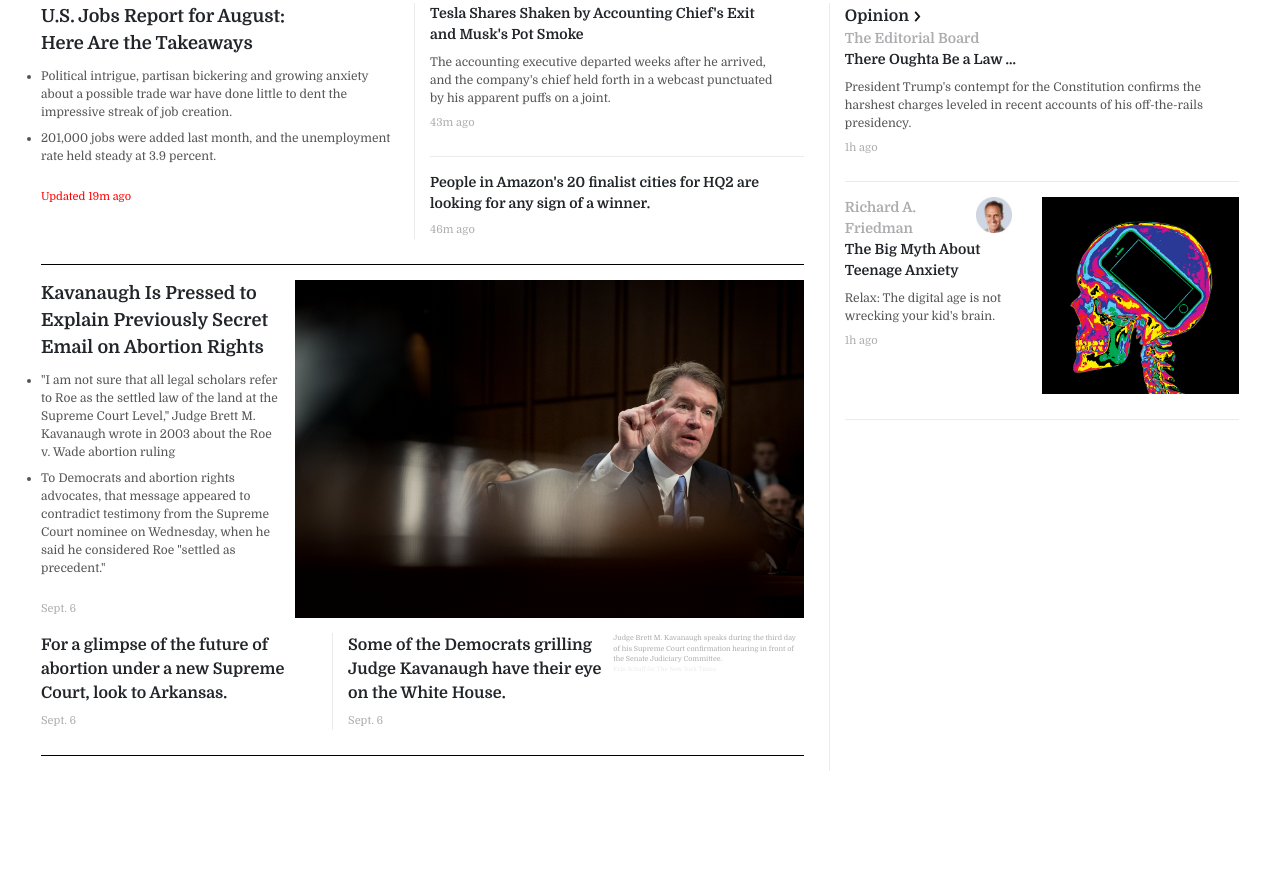
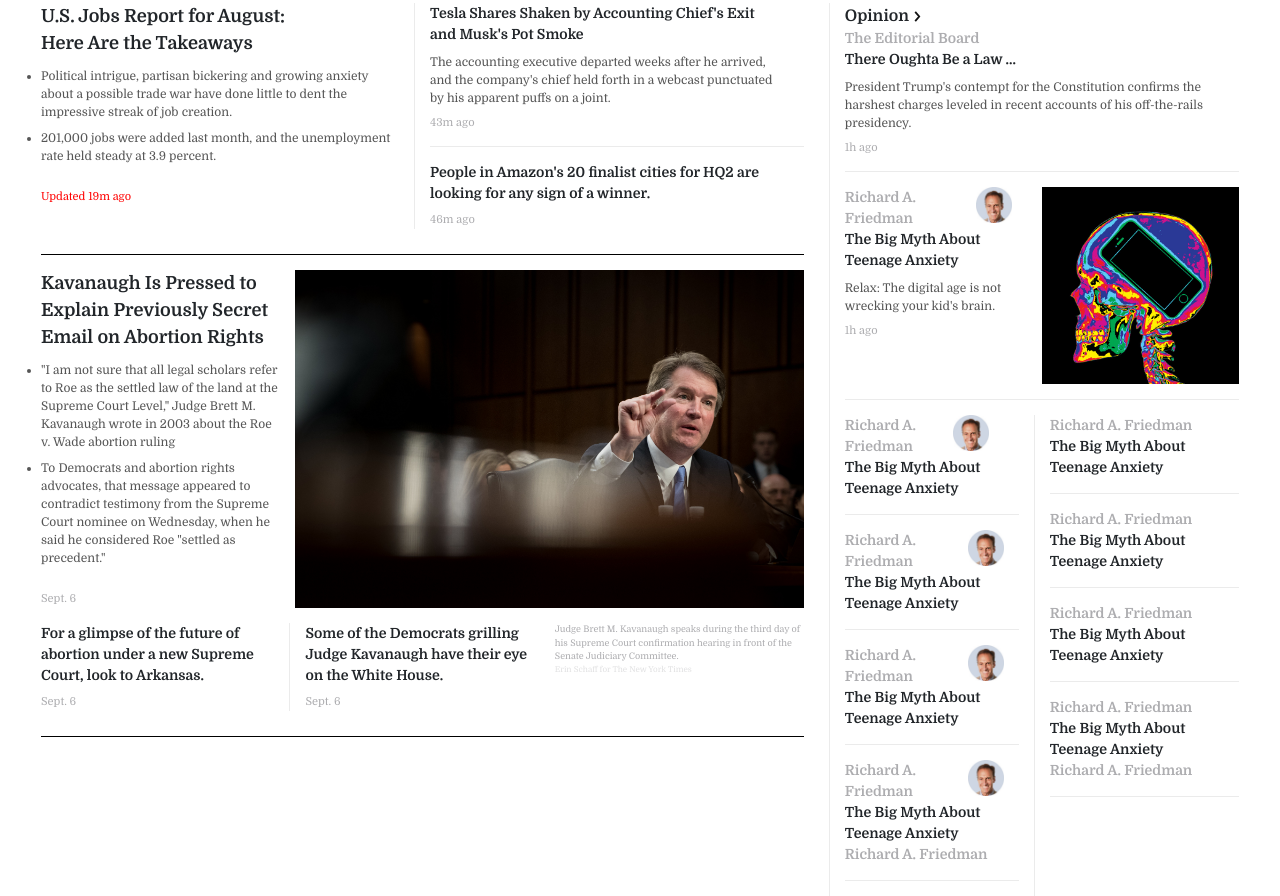
Before and after one commit to MichaelMeow/nytimes, a plain HTML site: page index.html in a window 1280 px wide. Shown: the part 232-1128 px from the top of the page. Before the commit the page ends 1003 px from the top, so only its background shows below. Drawn offline with Linux system fonts and the light colour scheme.

Commit message:
add placeholder content and finished layout mixins

```diff
--- a/index.html
+++ b/index.html
@@ -188,8 +188,8 @@
     </div>
     </div>
     <div class="leftRow noBottomBorder">
-      <div class="twoTop twoThirdsImage">
-        <div class="articleText">
+      <div class="twoTop twoThirdsRight">
+        <div>
           <div class="headline1">
             Kavanaugh Is Pressed to Explain Previously Secret Email on Abortion Rights
           </div>
@@ -203,14 +203,14 @@
             </div>
           </div>
         </div>
-      <div class="articleImage">
+      <div>
         <img src="img/merlin_143380935_4b452ef3-99d8-46fa-9fec-73dac24caecf-threeByTwoLargeAt2X.jpg" alt="">
       </div>
     </div>
   </div>
-    <div class="leftRow">
+    <div class="leftRow thirds">
       <div class="cell">
-    <div class="headline2">
+    <div class="headline3">
       For a glimpse of the future of abortion under a new Supreme Court, look to Arkansas.
     </div>
     <div class="updated">
@@ -218,7 +218,7 @@
     </div>
   </div>
   <div>
-    <div class="headline2">
+    <div class="headline3">
       Some of the Democrats grilling Judge Kavanaugh have their eye on the White House.
     </div>
     <div class="updated">
@@ -277,15 +277,104 @@
             <img src="img/09friedman-square640.jpg" alt="">
           </div>
         </div>
-        <div class="opinionTwoColumn">
+        <div class="opinionTwoColumn halves">
           <div class="opinionCell cell">
+            <div class="cellBottom">
+              <div class="authorImage">
+                <img src="img/Friedman-Richard-circular-thumbLarge.jpg" alt="">
+              </div>
+              <div class="opinionAuthor">
+                Richard A. Friedman
+              </div>
+              <div class="headline3">
+                The Big Myth About Teenage Anxiety
+              </div>
+            </div>
+            <div class="cellBottom">
+              <div class="authorImage">
+                <img src="img/Friedman-Richard-circular-thumbLarge.jpg" alt="">
+              </div>
+              <div class="opinionAuthor">
+                Richard A. Friedman
+              </div>
+              <div class="headline3">
+                The Big Myth About Teenage Anxiety
+              </div>
+            </div>
+            <div class="cellBottom">
+              <div class="authorImage">
+                <img src="img/Friedman-Richard-circular-thumbLarge.jpg" alt="">
+              </div>
+              <div class="opinionAuthor">
+                Richard A. Friedman
+              </div>
+              <div class="headline3">
+                The Big Myth About Teenage Anxiety
+              </div>
+            </div>
+            <div class="cellBottom">
+              <div class="authorImage">
+                <img src="img/Friedman-Richard-circular-thumbLarge.jpg" alt="">
+              </div>
+              <div class="opinionAuthor">
+                Richard A. Friedman
+              </div>
+              <div class="headline3">
+                The Big Myth About Teenage Anxiety
+              </div>
+
+              <div class="opinionAuthor">
+                Richard A. Friedman
+              </div>
           </div>
 
-        </div>
 
+  </div>
+
+  <div class="opinionCell">
+    <div class="cellBottom">
+      <div class="opinionAuthor">
+        Richard A. Friedman
+      </div>
+      <div class="headline3">
+        The Big Myth About Teenage Anxiety
       </div>
     </div>
+    <div class="cellBottom">
+      <div class="opinionAuthor">
+        Richard A. Friedman
+      </div>
+      <div class="headline3">
+        The Big Myth About Teenage Anxiety
+      </div>
+    </div>
+    <div class="cellBottom">
+      <div class="opinionAuthor">
+        Richard A. Friedman
+      </div>
+      <div class="headline3">
+        The Big Myth About Teenage Anxiety
+      </div>
+    </div>
+    <div class="cellBottom">
+      <div class="opinionAuthor">
+        Richard A. Friedman
+      </div>
+      <div class="headline3">
+        The Big Myth About Teenage Anxiety
+      </div>
+
+      <div class="opinionAuthor">
+        Richard A. Friedman
+      </div>
   </div>
+
+
+
+</div>
+</div>
+</div>
+</div>
 </div>
 </body>
 </html>
--- a/scss/input.scss
+++ b/scss/input.scss
@@ -55,7 +55,7 @@ $updatedGrey: #adadb0;
   border-right: 1px solid $lightGrey;
 }
 @mixin cellBottom {
-  padding-bottom: 25px;
+  padding-bottom: 15px;
   margin-bottom: 15px;
   border-bottom: 1px solid $lightGrey;
 }
@@ -66,22 +66,22 @@ $updatedGrey: #adadb0;
 }
 @mixin caption {
   color: $updatedGrey;
-  font-size: 7px;
+  font-size: 9px;
   font-family: 'Domine', serif;
 }
 @mixin captionPhoto {
-  color: $lightGrey;
-  font-size: 6px;
+  color: lighten($updatedGrey, 20%);
+  font-size: 8px;
   font-family: 'Domine', serif;
 
 }
-@mixin twoThirdsImage {
+@mixin twoThirdsRight {
   @include flexRowCenter;
-  .articleText {
+  & > div:first-child{
     padding-right: 15px;
     width: (100/3)* 1%;
-  }
-  .articleImage {
+}
+  & > div:last-child {
     width: ((100/3)*2)* 1%;
   }
 }
@@ -92,6 +92,16 @@ $updatedGrey: #adadb0;
   }
   & > div{
     width: 50%;
+  }
+}
+@mixin thirds {
+  @include flexRowCenter;
+  & > div{
+    padding-right: 15px;
+    width: (100/3)* 1%;
+  }
+  & > div:last-child {
+    padding-right: 0px;
   }
 }
 
@@ -259,6 +269,11 @@ $updatedGrey: #adadb0;
   @include flexRowCenter;
   width: 100%;
   margin-top: 20px;
+
+  img{
+    width: 100%;
+  }
+
   .authorImage{
     img{
       width:36px;
@@ -266,9 +281,7 @@ $updatedGrey: #adadb0;
     }
     float:right;
   }
-  .articleImage img{
-    width: 100%;
-  }
+
   ul {
     padding: 0;
   }
@@ -283,8 +296,11 @@ $updatedGrey: #adadb0;
   .halves{
     @include halves;
   }
-  .twoThirdsImage{
-    @include twoThirdsImage
+  .twoThirdsRight{
+    @include twoThirdsRight;
+  }
+  .thirds{
+    @include thirds;
   }
   .noBottomBorder{
     border-bottom: 0px;
```
Also changed, not shown: css/output.css, 1 other file.
